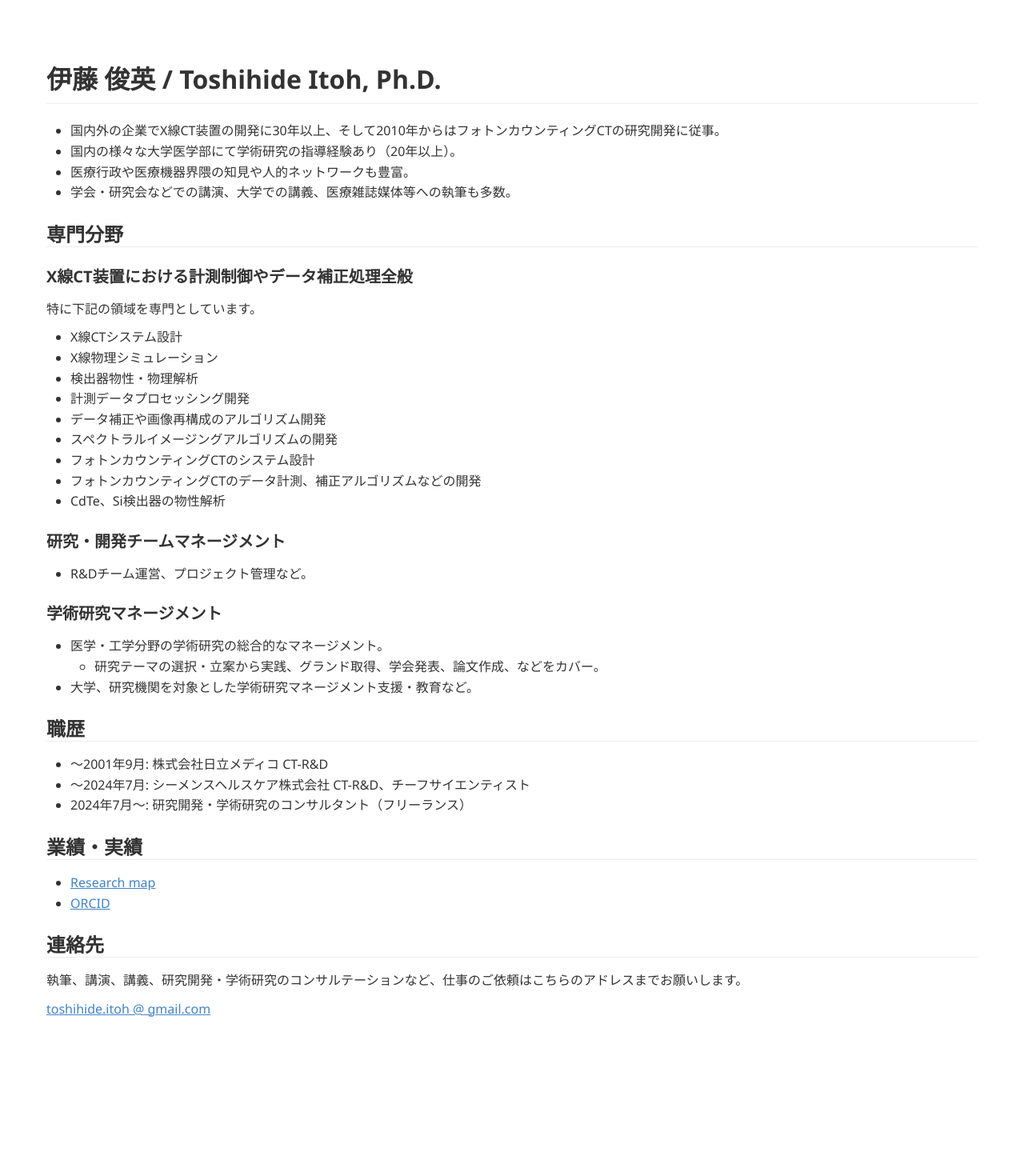
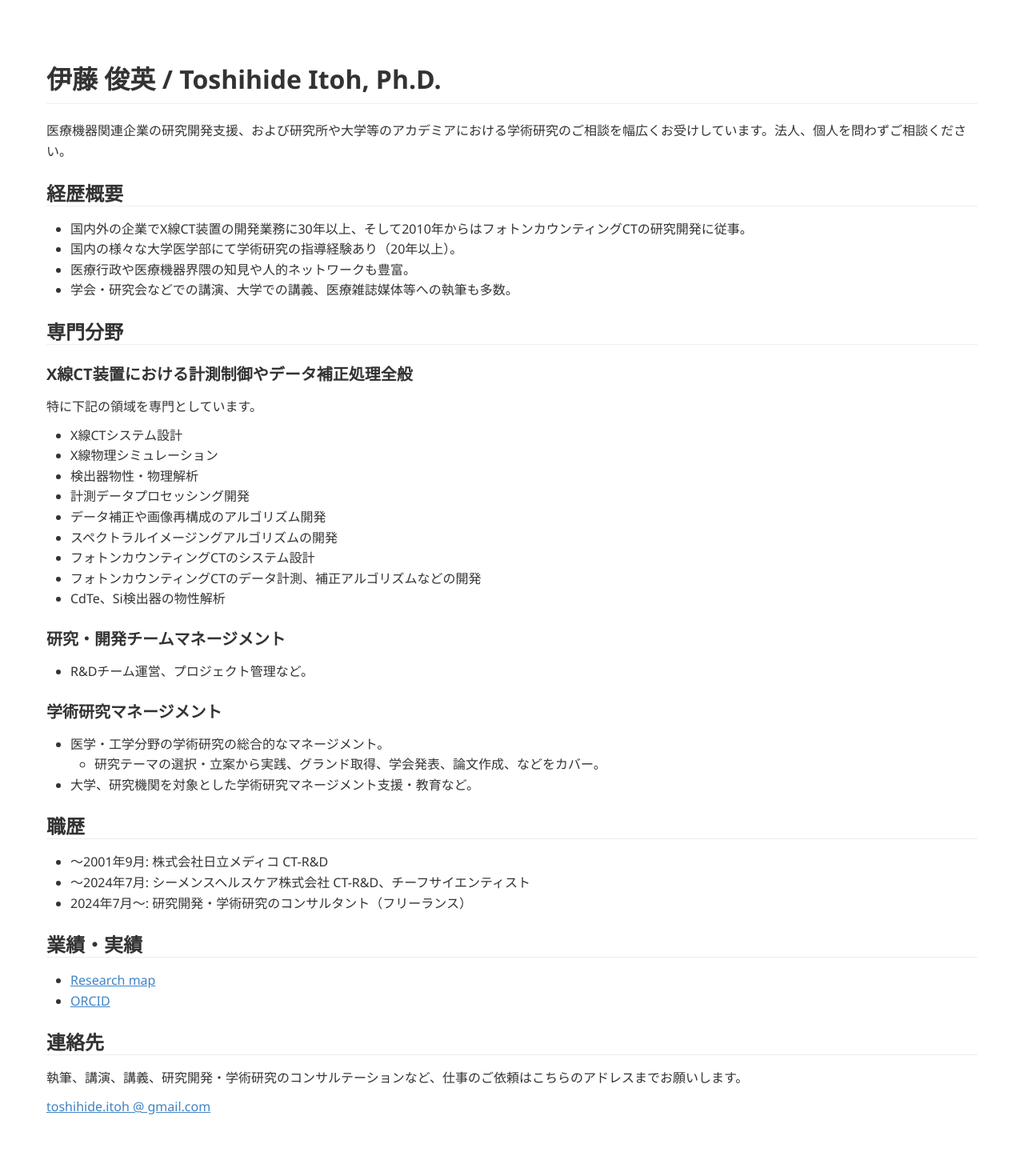
Before and after one commit to tnitoh/tnitoh.github.io, a Jekyll site: the page built from index.md, in a window 1280 px wide. Shown: the whole page at 80% size. Built offline with Jekyll 4.4.1, drawn with Linux system fonts in a browser that asks for light colours; Markdown is read by kramdown in place of the engine named in the settings; before the commit the page ends 1342 px from its top, so only the background shows below that.

Commit message:
Update index.md

```diff
--- a/index.md
+++ b/index.md
@@ -5,11 +5,14 @@ title: Toshihide Itoh
 
 # 伊藤 俊英 / Toshihide Itoh, Ph.D.
 
-- 国内外の企業でX線CT装置の開発に30年以上、そして2010年からはフォトンカウンティングCTの研究開発に従事。
+医療機器関連企業の研究開発支援、および研究所や大学等のアカデミアにおける学術研究のご相談を幅広くお受けしています。法人、個人を問わずご相談ください。
+
+## 経歴概要
+
+- 国内外の企業でX線CT装置の開発業務に30年以上、そして2010年からはフォトンカウンティングCTの研究開発に従事。
 - 国内の様々な大学医学部にて学術研究の指導経験あり（20年以上）。
 - 医療行政や医療機器界隈の知見や人的ネットワークも豊富。
 - 学会・研究会などでの講演、大学での講義、医療雑誌媒体等への執筆も多数。
-
 
 ## 専門分野
 
```
